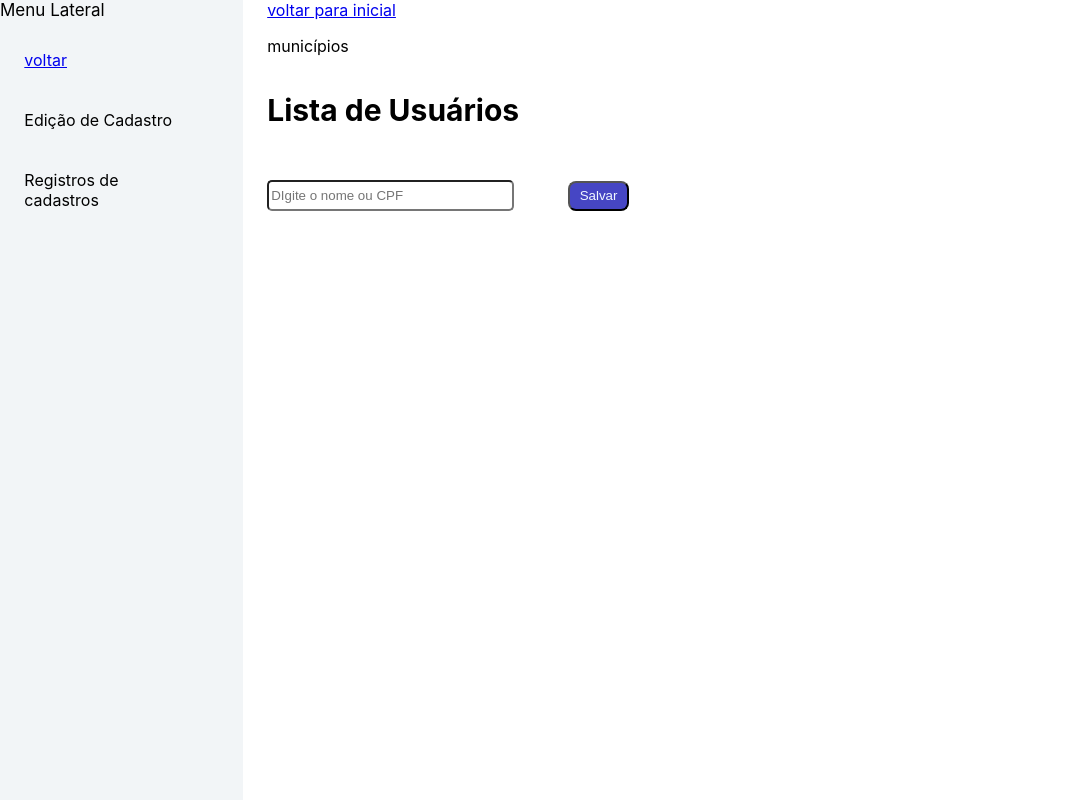
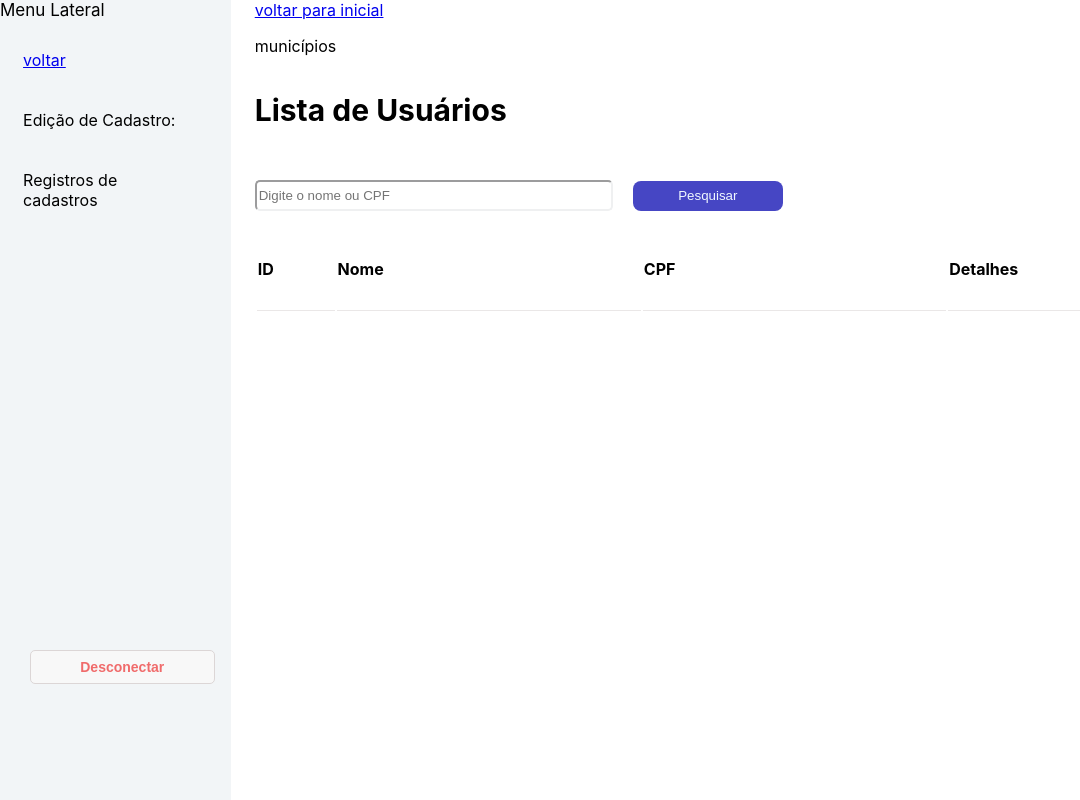
Before and after one commit to mvcamilly/busca-de-usuarios-front, a React (Create React App) app: page /cadastro in a window 1280 px wide. Shown: the whole page, without its empty margins (0-1080 px from the left). Built offline with nearby package versions, Linux system fonts and the light colour scheme; no server answers.

Commit message:
atualizado 04/04

```diff
--- a/src/components/app/App.jsx
+++ b/src/components/app/App.jsx
@@ -4,7 +4,6 @@ import React, { useEffect, useState } from 'react';
 import { useNavigate } from 'react-router-dom';
 import { toast } from 'sonner';
 
-//exportação de função
 export function Form() {
   const [formData, setFormData] = useState({
     nome: '',
@@ -12,16 +11,14 @@ export function Form() {
   const [data, setData] = useState([]);
   const [nome, setNome] = useState('');
   const [usuarioId, setUsuarioId] = useState();
-  const [isModalOpen, setIsModalOpen] = useState(false); //controle do modal
+  const [isModalOpen, setIsModalOpen] = useState(false); // Estado para modal
 
-  const navigation = useNavigate()
+  const navigation = useNavigate();
 
-  // Carrega a lista de usuários automaticamente ao montar o componente (mostra a tabela em tela)
   useEffect(() => {
     getUsers();
   }, []);
 
-  //função de buscar usuario
   const getUsers = () => {
     fetch('http://localhost:3333/cadastro')
       .then(response => {
@@ -37,14 +34,11 @@ export function Form() {
       });
   };
 
-
-  //função para input salvar e não salvar
   const handleSubmit = async (e) => {
     e.preventDefault();
-    console.log(nome,)
     if (!nome) {
-      toast.error('Preencha todos os dados para prossegir.')
-      return
+      toast.error('Preencha todos os dados para prosseguir.');
+      return;
     }
 
     try {
@@ -53,72 +47,51 @@ export function Form() {
         headers: {
           'Content-Type': 'application/json',
         },
-        body: JSON.stringify({
-          nome,
-        }),
+        body: JSON.stringify({ nome }),
       });
+
       if (!response.ok) {
-        throw new Error('error ao salvar')
+        throw new Error('Erro ao salvar');
       }
 
-      const result = await response.json();
-      console.log('dados salvos com sucesso', result)
-
-      await navigation();
-      await getUsers();
-
+      await response.json();
+      toast.success('Usuário cadastrado com sucesso!');
+      getUsers();
       setNome('');
     } catch (error) {
-      console.error('Error', error)
-      toast.error('Ocorreu um erro ao salvar os dados')
+      console.error('Erro', error);
+      toast.error('Ocorreu um erro ao salvar os dados.');
     }
-
   };
 
-
-
-  //função de salvar modal e alterar na tabela
-
   const updateUser = async () => {
-    // Validação dos campos
     if (!nome.trim()) {
         toast.error('Preencha todos os campos antes de salvar.');
         return;
     }
 
     try {
-      // Requisição para atualizar o usuário
-      const response = await fetch(`http://localhost:3333/usuarios/${usuarioId}`, {
+        const response = await fetch(`https://localhost:3333/cadastro/${usuarioId}`, {
             method: 'PUT',
             headers: {
                 'Content-Type': 'application/json',
             },
-        body: JSON.stringify({
-          nome: nome.trim(),
-        }),
+            body: JSON.stringify({ nome: nome.trim() }),
         });
 
         if (!response.ok) {
-        // Extrai mensagem de erro da API, se disponível
             const errorData = await response.json();
             throw new Error(errorData?.message || 'Erro ao atualizar os dados.');
         }
 
-      // Processa a resposta
-      const updatedUser = await response.json();
-      console.log('Dados salvos com sucesso:', updatedUser);
-
-      // Atualiza o estado local da tabela com o novo usuário
         setData((prevData) =>
-        prevData.map((user) =>
-          user.id === usuarioId ? { ...user, nome, } : user
-        )
+            prevData.map((user) => (user.id === usuarioId ? { ...user, nome } : user))
         );
 
-      // Exibe feedback ao usuário
         toast.success('Dados atualizados com sucesso!');
         setTimeout(() => toast.dismiss(), 3000);
-      closeModal(); // Fecha o modal
+
+        closeModal(); // Fecha o modal após salvar
     } catch (error) {
         console.log('Erro ao atualizar os dados:', error);
         toast.error(error.message || 'Erro ao salvar as alterações.');
@@ -126,23 +99,16 @@ export function Form() {
 };
 
 
-
-
-  //função excluir usuario
   const deleteUser = async (id) => {
-    // Exibe a caixa de confirmação
     const confirmDelete = window.confirm('Tem certeza que deseja excluir o usuário?');
     if (confirmDelete) {
-      // Se o usuário confirmar a exclusão, realiza a requisição para excluir o usuário
       try {
-        const response = await fetch(`http://localhost:3333/cadastro/${id}`,
-          { method: 'DELETE' });
+        const response = await fetch(`http://localhost:3333/cadastro/${id}`, { method: 'DELETE' });
 
-        // Verifica se a exclusão foi bem-sucedida
         if (response.ok) {
           toast.success('Usuário excluído com sucesso');
-          getUsers(); // Atualiza a lista de usuários após a exclusão
-          setUsuarioId(null); //limpa ID após exclusão
+          getUsers();
+          setUsuarioId(null);
         } else {
           toast.error('Ocorreu um erro ao excluir o usuário');
         }
@@ -151,26 +117,29 @@ export function Form() {
         toast.error('Erro ao excluir o usuário');
       }
     } else {
-      // Se o usuário cancelar, exibe a mensagem de que a exclusão foi cancelada
       toast.info('Exclusão cancelada');
-      setTimeout(() => toast.dismiss(), 3000); //tempo de 3 segundos
+      setTimeout(() => toast.dismiss(), 3000);
     }
+
   };
 
+  // Função para abrir o modal
+  const openModal = (id, nome) => {
+    setUsuarioId(id);
+    setNome(nome);
+    setIsModalOpen(true);
+  };
 
-  //função para abrir modal
-  const openModal = () => setIsModalOpen(true)
+  // Função para fechar o modal
+  const closeModal = () => {
+    setIsModalOpen(false);
+    setUsuarioId(null);
+    setNome('');
+  };
 
-  //função fechar modal
-  const closeModal = () => setIsModalOpen(false);
-
-
-  //rendederização de tabela
   return (
     <div className={style.mainscreen}>
-
-      <form onSubmit={handleSubmit} className={style.sidemenu} id="sidemenu" >
-
+      <form onSubmit={handleSubmit} className={style.sidemenu}>
         <div className={style.lateral}>
           <label className={style.label}>Menu Lateral</label>
         </div>
@@ -179,8 +148,8 @@ export function Form() {
         <a type='#' className={style.a}>Edição de Cadastro</a>
         <a type='#' className={style.a}>Registros de cadastros</a>
 
+
         <button className={style.desconect}>Desconectar</button>
-
       </form>
 
       <div className={style.mainpanel}>
@@ -192,56 +161,56 @@ export function Form() {
           <input
             className={style.input}
             value={nome}
-            onChange={(e) => setNome(e.target.value)}>
+            onChange={(e) => setNome(e.target.value)}/>
+          <button className={style.buttonsave} onClick={handleSubmit}>Salvar</button>
+          <button className={style.buttonsavepx}>puxar ficha de cadastro</button>
+        </div>
 
-          </input>
-          <button className={style.buttonsave} onClick={handleSubmit}>Salvar</button>
-        </div>
+
         <table className={style.maintable}>
           <thead>
-            <tr>
+            <tr className={style.bordew}>
               <th className={style.id}>ID</th>
-              <th>Nome</th>
-              <th>Ações</th>
+              <th className={style.tablu}>Nome</th>
+              <th className={style.tablu}>CPF</th>
+              <th className={style.tablu}>Data de cadastro</th>
+              <th className={style.tablu}>Ações</th>
+
             </tr>
           </thead>
           <tbody>
-            {data.map(item => {
-              return (
+            {data.map(item => (
               <tr key={item.id}>
-                  <td className={style.td}>{item.id}</td>
+                <td className={style.tdi}>{item.id}</td>
                 <td className={style.td}>{item.nome}</td>
-                  <td className={style.td}>{item.acoes}
-
-                    <button id='openModalBtn'
+                <td className={style.td}>{item.cpf}</td>
+                <td className={style.td}>{item.datadecadastro }</td>
+                <td className={style.td}>
+                  <button
                     className={style.editebutton}
-                      onClick={() => {
-                        setUsuarioId(item.id);
-                        setNome(item.nome);
-                        openModal();
-                      }}
-                    >Editar
+                    onClick={() => openModal(item.id, item.nome)}
+                  >
+                    Editar
                   </button>
 
                   <button
                     type='button'
                     className={style.excluirbutton}
                     onClick={() => deleteUser(item.id)}
-                    >Excluir
+                  >
+                    Excluir
                   </button>
                 </td>
               </tr>
-              )
-            })}
+            ))}
           </tbody>
         </table>
       </div>
 
       {/* Modal de edição */}
-      {isModalOpen && (
-        <div className={style.modalOverLay}>
-          <div className={style.modalConteudo}>
-
+      {isModalOpen &&  (
+        <div className={style.modalOverLay} >
+          <div className={style.modalConteudo} onClick={closeModal}>
             {/* Botão para fechar o modal */}
             <span onClick={closeModal} className={style.closeX}>&times;</span>
 
@@ -250,27 +219,28 @@ export function Form() {
             <form>
               <div className={style.modalGroup}>
                 <label className={style.modalLabel}>Nome do usuário:</label>
-                <input type="text" className={style.modalInput} />
+                <input
+                  type="text"
+                  className={style.modalInput}
+                  value={nome}
+                  onChange={(e) => setNome(e.target.value)}
+                />
               </div>
 
               {/* Botões de ação */}
               <div className={style.modalActions}>
-                <button type="button" className={style.buttonCancelw} onClick={updateUser}>
+                <button type="button" className={style.buttonCancelw} onClick={closeModal}>
                   Cancelar
                 </button>
-                <button type="button" className={style.buttonSavew} onClick={closeModal}>
+                <button type="button" className={style.buttonSavew} onClick={updateUser}>
                   Salvar alterações
                 </button>
               </div>
             </form>
-
           </div>
         </div>
       )}
-
-
     </div>
-
   );
 }
 
--- a/src/components/app/style.module.css
+++ b/src/components/app/style.module.css
@@ -30,6 +30,8 @@
    width: 70%;
    height: 30px;
    border-radius: 5px;
+   /* background-color: rgb(70, 70, 196); */
+   font-family:'Lucida Sans', 'Lucida Sans Regular', 'Lucida Grande', 'Lucida Sans Unicode', Geneva, Verdana, sans-serif ;
 
 }
 
@@ -45,7 +47,7 @@
 }
 
 .mainpanel {
-   margin-left: 4%;
+   margin-left: 2%;
    margin-top: 60px;
 }
 
@@ -64,15 +66,33 @@
 .buttonsave {
    /* margin-top: px; */
    margin-left: 320px;
-   width: 70px;
-   height: 25px;
+   width: 90px;
+   height: 30px;
+   color: rgb(255, 255, 255);
+   border-radius: 6px;
+   background-color: rgb(70, 70, 196);
+   border: none;
+   /* height: 50px; */
+}
+
+.buttonsave:hover {
+   cursor: pointer;
+   background-color: rgb(70, 70, 196);
+
+}
+
+.buttonsavepx {
+   /* margin-top: px; */
+   margin-left: 20px;
+   width: 200px;
+   height: 30px;
    color: rgb(255, 255, 255);
    border-radius: 6px;
    background-color: rgb(70, 70, 196);
    border: none;
 }
 
-.buttonsave:hover {
+.buttonsavepx:hover {
    cursor: pointer;
    background-color: rgb(70, 70, 196);
 }
@@ -104,12 +124,10 @@
 
 }
 
-.td,
-th,
-tr {
+.td, th, tr {
    height: 50px;
-   width: 300px;
-   border-bottom: 1px solid #9e9c9c;
+   width: 280px;
+   border-bottom: 1px solid #eae7e7;
    overflow-x: auto;
    overflow: auto;
    scroll-snap-type: x mandatory;
@@ -118,13 +136,27 @@ tr {
 
 .td {
    width: 200px;
+   /* border-bottom: #131313; */
+
+}
+.tdi{
+   width: 50px;
+   background-color: rgb(246, 249, 249);
 }
 
 .id {
    width: 1px;
    height: 20px;
    text-align: justify;
+   background-color: rgb(246, 249, 249);
 }
+.tablu {
+   background-color: rgb(246, 249, 249);
+   height: 2px;
+   font-family:'Lucida Sans', 'Lucida Sans Regular', 'Lucida Grande', 'Lucida Sans Unicode', Geneva, Verdana, sans-serif ;
+}
+
+
 
 .editebutton {
    margin-left: 30px;
@@ -293,3 +325,6 @@ tr {
    margin-left: 10px;
    margin-top: 15px;
  }
+ .bordew{
+   width: 20px;
+ }
--- a/src/pages/cadastro.jsx
+++ b/src/pages/cadastro.jsx
@@ -1,12 +1,17 @@
 import React, { useState, useEffect } from 'react';
 import style from './sidebar.module.css';
+
 
 export function Form() {
   const [usuarios, setUsuarios] = useState([]);
   const [nome, setNome] = useState('');
-  const [cpf, setCpf] = useState('');
-  const [senha, setSenha] = useState('');
   const [editId, setEditId] = useState(null);
+  const [filtro, setFiltro] = useState("Todos");
+  const [data, setData] = useState([]);
+
+  const aplicarFIltro = (novoFiltro) => {
+    setFiltro(novoFiltro);
+  };
 
   useEffect(() => {
     fetchUsuarios();
@@ -22,7 +27,6 @@ export function Form() {
     }
   }
 
-  //criar uma tabela caso não exista
   async function handleSubmit(e) {
     e.preventDefault();
     const method = editId ? 'PUT' : 'POST';
@@ -32,15 +36,14 @@ export function Form() {
       await fetch(url, {
         method,
         headers: { 'Content-Type': 'application/json' },
-        body: JSON.stringify({ nome, cpf, senha })
+        body: JSON.stringify({ nome })
       });
       fetchUsuarios();
       setNome('');
-      setCpf('');
-      setSenha('');
       setEditId(null);
     } catch (error) {
       console.error('Erro ao salvar usuário:', error);
+      console.log()
     }
   }
 
@@ -56,37 +59,48 @@ export function Form() {
   function handleEdit(usuario) {
     setEditId(usuario.id);
     setNome(usuario.nome);
-    setCpf(usuario.cpf);
-    setSenha('');
   }
 
   return (
     <div className={style.diver}>
-      <form onSubmit={handleSubmit} className={style.menu} id="menu" >
-
+      <form onSubmit={handleSubmit} className={style.menu} id="menu">
         <div className={style.ltr}>
           <label className={style.mn}>Menu Lateral</label>
         </div>
+        <a href='http://localhost:3000/' className={style.k}>voltar</a>
+        <a type='#' className={style.k}>Edição de Cadastro:</a>
+        <a type='#' className={style.k}>Registros de cadastros</a>
+        <button className={style.desconect}>Desconectar</button>
+      </form>
 
-        <a href='http://localhost:3000/' className={style.k}>voltar</a>
-        <a type='#' className={style.k}>Edição de Cadastro</a>
-        <a type='#' className={style.k}>Registros de cadastros</a>
-
-      </form>
       <div className={style.container}>
         <div className={style.content}>
-          <a href='http://localhost:3000/'>voltar para inicial</a>
-          <p>municípios</p>
-          <h1>Lista de Usuários</h1>
+          <a className={style.aniciF} href='http://localhost:3000/'>voltar para inicial</a>
+          <p className={style.muni}>municípios</p>
+          <h1 className={style.h1}>Lista de Usuários</h1>
+
           <form className={style.form} onSubmit={handleSubmit}>
-            <div>
-              <input type='text' value={nome} onChange={(e) => setNome(e.target.value)} required
-                placeholder='DIgite o nome ou CPF' className={style.inputcpf}
-              />
-              <button type='submit' className={style.sep}>{editId ? 'Atualizar' : 'Salvar'}</button>
+            <div className="flex gap-2 items-center">
+              {/* Input do shadcn substituindo o input padrão */}
+              <input
+                type="text"
+                value={nome}
+                onChange={(e) => setNome(e.target.value)}
+                required
+                placeholder="Digite o nome ou CPF"
+                className={style.inputcpf} />
+              <button type="submit" className={style.sep}>
+                {editId ? 'Atualizar' : 'Pesquisar'}
+              </button>
             </div>
           </form>
 
+          <table className={style.taBlew}>
+            <th className={style.tathw}>ID</th>
+            <th className={style.tath}>Nome</th>
+            <th className={style.tath}>CPF</th>
+            <th className={style.tath}>Detalhes</th>
+          </table>
         </div>
       </div>
     </div>
--- a/src/pages/sidebar.module.css
+++ b/src/pages/sidebar.module.css
@@ -1,10 +1,10 @@
-.diver{
+.diver {
     display: flex;
     height: 100vh;
     background-color: rgb(255, 255, 255);
 }
 
-.k{
+.k {
     display: flex;
     margin-top: 30px;
     margin-left: 10%;
@@ -12,18 +12,19 @@
     height: 30px;
     border-radius: 5px;
 }
-.k:hover{
-   background-color: rgb(195, 198, 198);
-   cursor:pointer;
+
+.k:hover {
+    background-color: rgb(195, 198, 198);
+    cursor: pointer;
 }
 
-.ltr{
+.ltr {
     display: flex;
     flex-direction: column;
     font-size: 17px;
 }
 
-.menu{
+.menu {
     background-color: rgb(242, 245, 247);
     margin: 0;
     padding: 0%;
@@ -81,7 +82,8 @@
 
 }
 
-.form>div label, form>div input {
+.form>div label,
+form>div input {
     /* margin-left: 80px; */
     border-radius: 5px;
     width: 30%;
@@ -90,17 +92,63 @@
 }
 
 .sep {
-    margin-left: 15%;
+    margin-left: 2%;
     background-color: rgb(70, 70, 196);
     color: aliceblue;
     border-radius: 8px;
-    width: 20%;
+    width: 15%;
     height: 30px;
+    border: none;
+}
+.sep:hover{
+    cursor: pointer;
+    background-color: rgb(98, 98, 217);
 }
 
-.table > th {
+.table>th {
     text-align: justify;
 }
-.inputcpf{
-    width: 300px;
+
+.inputcpf {
+    width: 350px;
+    border-radius: 5px;
+    border-color: rgb(239, 240, 241);
+    /* margin-top: 20px; */
+    height: 25px;
+    /* margin-top: 40px; */
+
 }
+
+.desconect {
+    margin-top: 450px;
+    margin-left: 30px;
+    background-color: #f8f8f8;
+    /* Fundo claro */
+    color: rgb(240, 107, 107);
+    /* Texto vermelho */
+    border: 1px solid rgb(220, 214, 214);
+    /* Borda vermelha */
+    padding: 8px 12px;
+    border-radius: 5px;
+    cursor: pointer;
+    font-weight: bold;
+    width: 80%;
+    font-size: 14px;
+}
+
+.desconect:hover {
+    background-color: #eae3e3;
+    /* Leve tom de vermelho no hover */
+}
+.taBlew{
+    margin-top: 45px;
+}
+.h1{
+    font-size: 25px;
+}
+.tathw{
+    width: 80px;
+}
+.tath{
+    width: 320px;
+}
```
Lines whose indentation alone changed are shown as unchanged.
